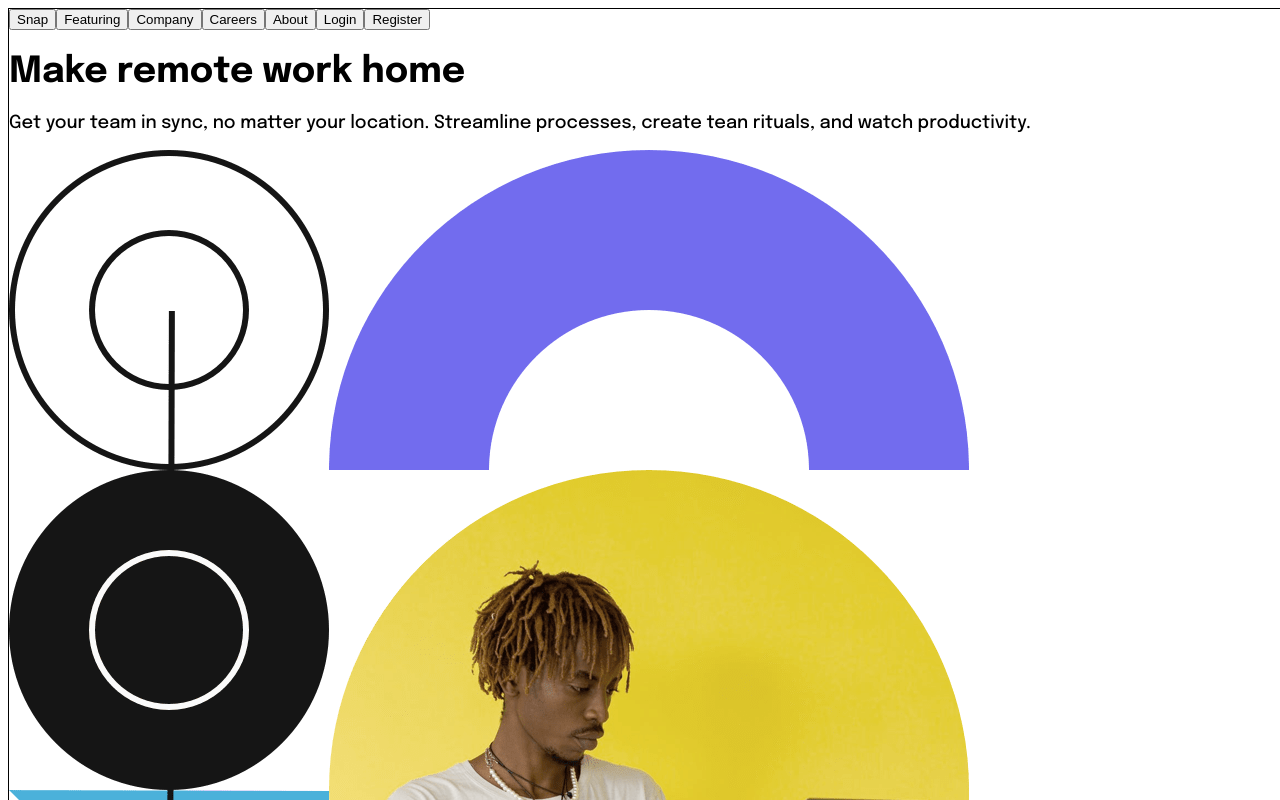
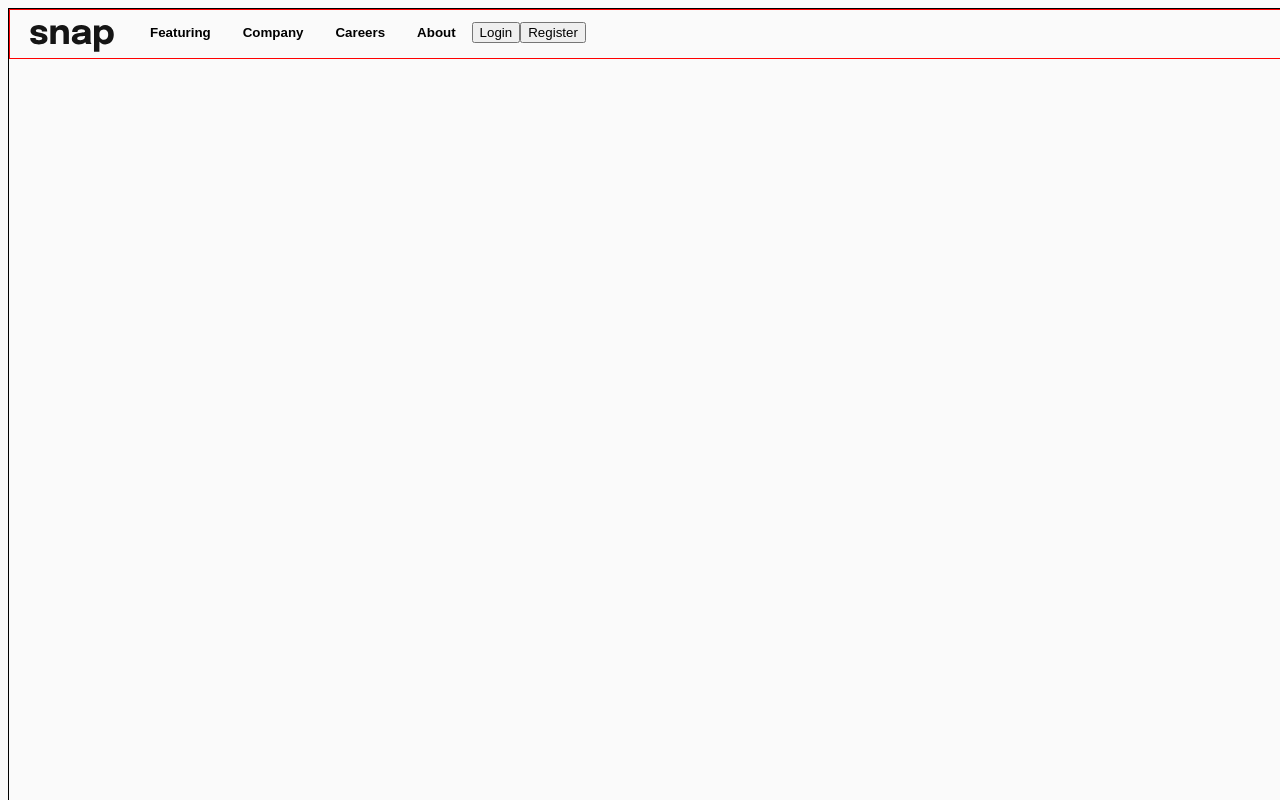
Before and after one commit to PieterJanDelbecke/intro-dropdown-react, a React (Create React App) app: page / in a window 1280 px wide. Shown: the top 800 px of the page. Built offline with nearby package versions, Linux system fonts and the light colour scheme.

Commit message:
initial styling of navbar

```diff
--- a/src/App.js
+++ b/src/App.js
@@ -9,10 +9,11 @@ const Container = styled.div`
   height: 100vh;
   border: 1px black solid;
   margin: 0px auto;
-`
+`;
 
 function App() {
   return (
+    <>
       <Container>
       <GlobalStyles />
         <BrowserRouter>
@@ -21,6 +22,7 @@ function App() {
           </Routes>
         </BrowserRouter>
       </Container>
+    </>
   );
 }
 
--- a/src/components/menuBar.jsx
+++ /dev/null
@@ -1,16 +0,0 @@
-
-const NavBar = () => {
-    return(
-        <>
-            <button>Snap</button>
-            <button>Featuring</button>
-            <button>Company</button>
-            <button>Careers</button>
-            <button>About</button>
-            <button>Login</button>
-            <button>Register</button>
-        </>
-    )
-}
-
-export default NavBar
--- /dev/null
+++ b/src/components/navBar.jsx
@@ -0,0 +1,43 @@
+import styled from "styled-components"
+
+import Logo from "../imagesSvg/logo.svg"
+
+const NavBarDiv = styled.div`
+    height: 50px;
+    border: solid red 1px;
+`
+
+const SnapLogo = styled.img`
+    margin: auto 20px;
+    position: relative;
+    top: 15px;
+`
+
+const Button = styled.button`
+    font-weight: bold;
+    border: none;
+    margin: 0 10px;
+    background-color: hsl(0, 0%, 98%);
+`
+
+const ButtonRight =styled.button`
+
+`
+
+
+
+const NavBar = () => {
+    return(
+        <NavBarDiv>
+            <SnapLogo src={Logo} alt='Logo' />
+            <Button>Featuring</Button>
+            <Button>Company</Button>
+            <Button>Careers</Button>
+            <Button>About</Button>
+            <ButtonRight>Login</ButtonRight>
+            <ButtonRight>Register</ButtonRight>
+        </NavBarDiv>
+    )
+}
+
+export default NavBar
--- a/src/pages/homePage.jsx
+++ b/src/pages/homePage.jsx
@@ -1,4 +1,4 @@
-import NavBar from "../components/menuBar"
+import NavBar from "../components/navBar"
 import imageDesktop from '../imagesSvg/image-hero-desktop.png'
 import databizImg from '../imagesSvg/client-databiz.svg'
 import audiophileImg from '../imagesSvg/client-audiophile.svg'
@@ -10,7 +10,7 @@ const HomePage = () => {
     return (
         <>
             <NavBar />
-            <h1>Make remote work home</h1>
+            {/* <h1>Make remote work home</h1>
             <p>
                 Get your team in sync, no matter your location.
                 Streamline processes, create tean rituals, and watch productivity.
@@ -20,7 +20,7 @@ const HomePage = () => {
             <img src={databizImg} alt='databix' />
             <img src={audiophileImg} alt='audiophile' />
             <img src={meetImg} alt='meet' />
-            <img src={makerImg} alt='maker' />
+            <img src={makerImg} alt='maker' /> */}
 
         </>
     )
--- a/src/styles/GlobalStyles.js
+++ b/src/styles/GlobalStyles.js
@@ -9,6 +9,7 @@ const GlobalStyles = createGlobalStyle`
 body {
     font-family: 'Epilogue', sans-serif;
     font-size: 18px;
+    background-color: hsl(0, 0%, 98%);
 }
 `
 
```
Lines whose indentation alone changed are shown as unchanged.
